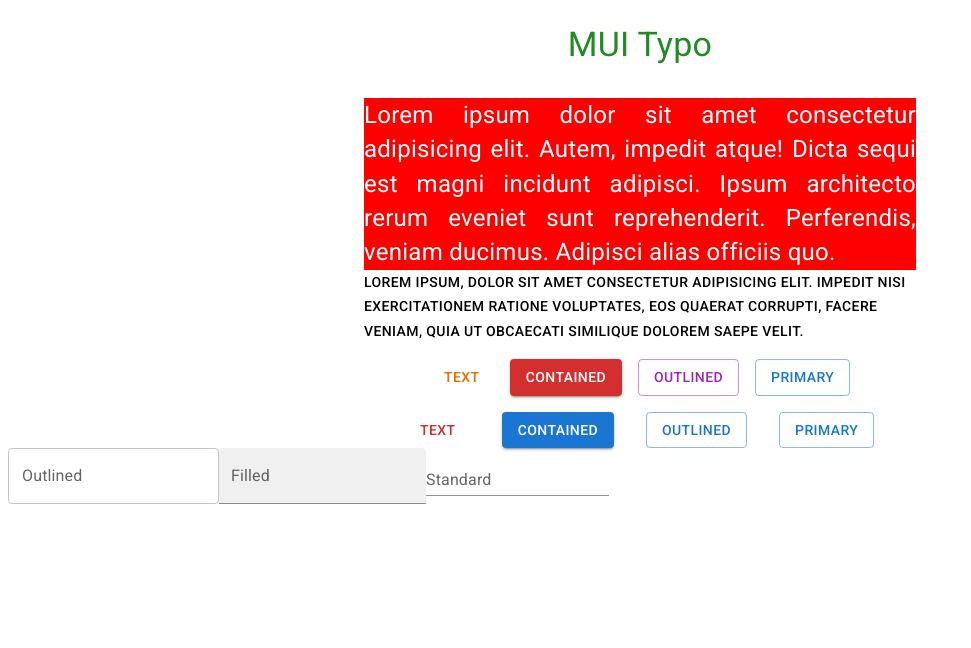
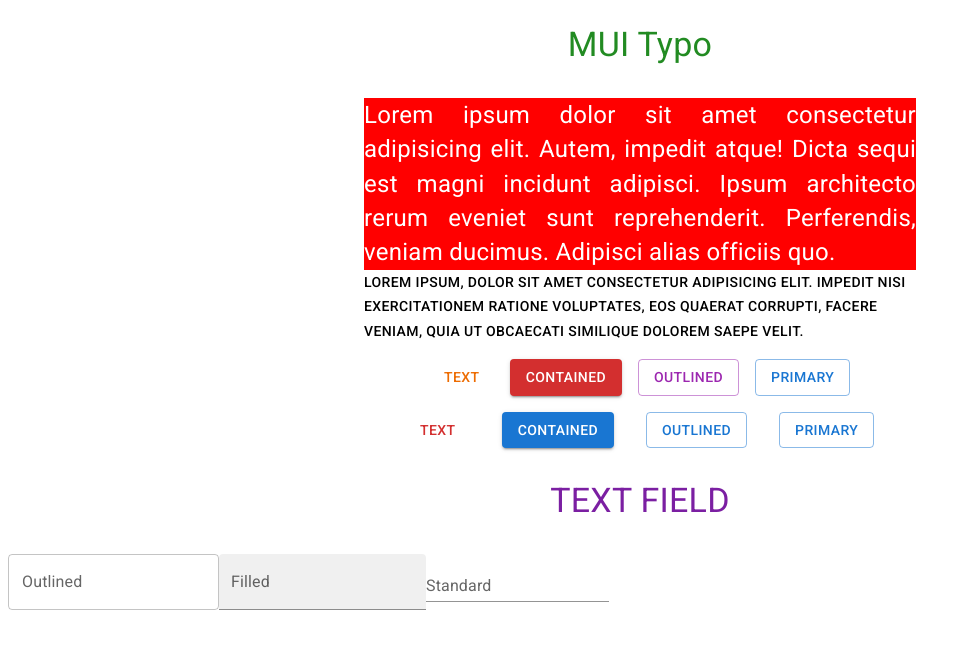
Before and after one commit to CemalettinDimlioglu/MUI, a React (Create React App) app in the folder material-intro-starter/: page / in a window 1280 px wide. Shown: the top 648 px of the page, without its empty margins (0-971 px from the left). Built offline with nearby package versions, Linux system fonts and the light colour scheme.

Commit message:
container

```diff
--- a/material-intro-starter/src/components/TextFieldComp.jsx
+++ b/material-intro-starter/src/components/TextFieldComp.jsx
@@ -1,8 +1,10 @@
+import { Stack, Typography } from "@mui/material";
 import  TextField  from "@mui/material/TextField";
 
 const TextFieldComp = () => {
   return (
     <div>
+    <Typography variant="h4" color="secondary.dark" align="center" m={4} >TEXT FIELD</Typography>
       <TextField id="outlined-basic" label="Outlined" variant="outlined" />
       <TextField id="filled-basic" label="Filled" variant="filled" />
       <TextField id="standard-basic" label="Standard" variant="standard" />
```
